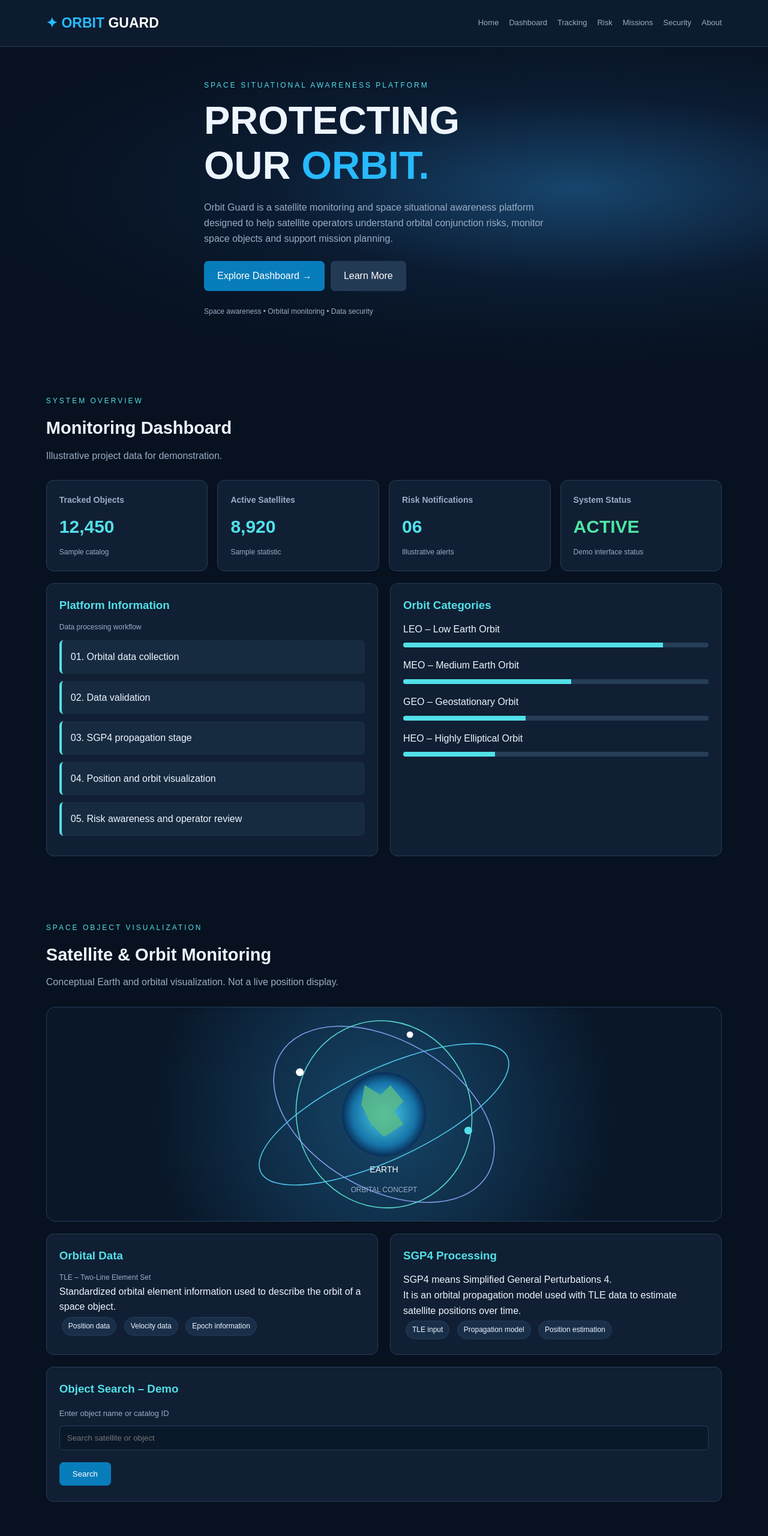
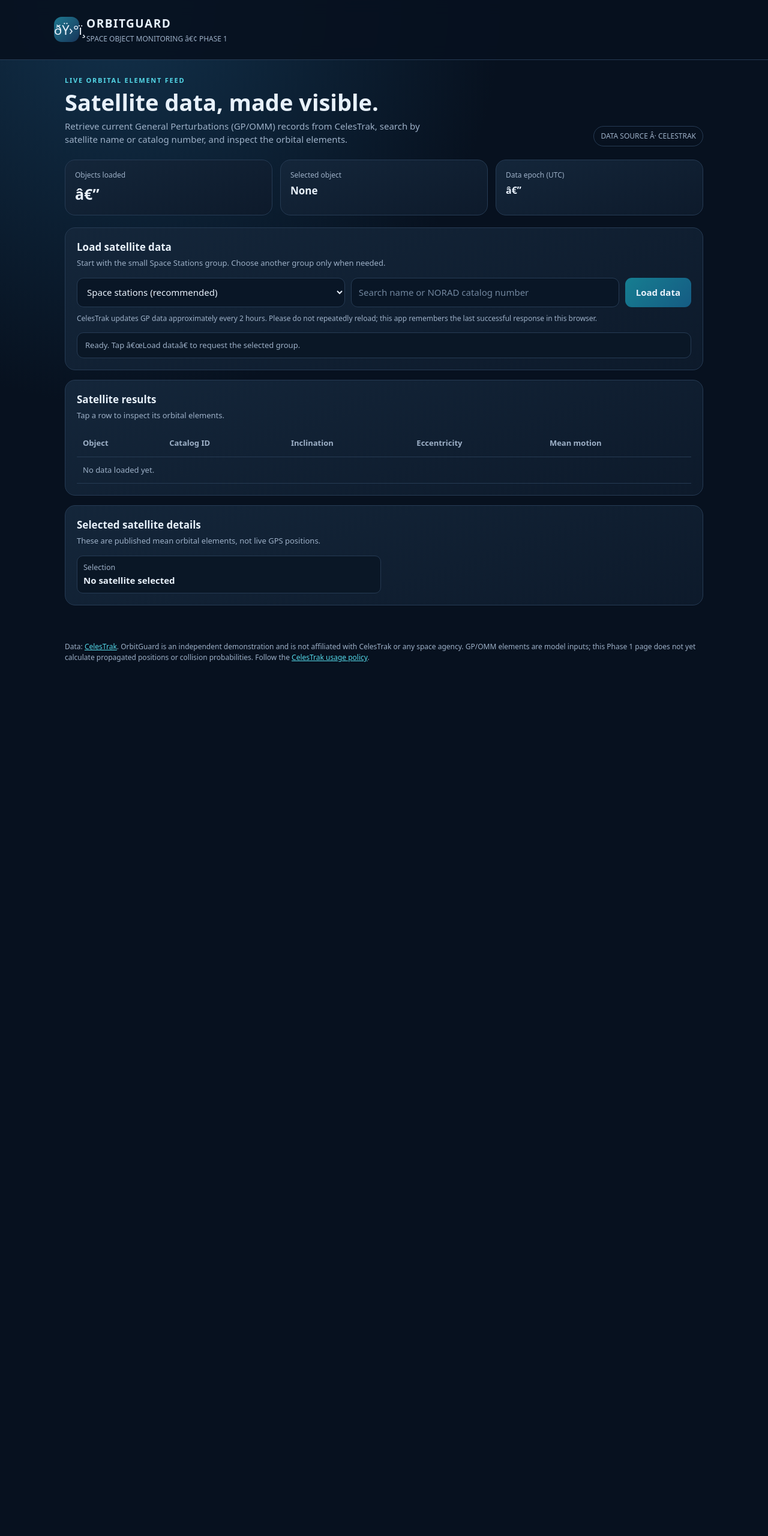
Before and after one commit to angajalasandhya45-a11y/Orbit-guard-, a plain HTML site: page index.html in a window 1280 px wide. Shown: the top 2560 px of the page at 60% size. After the commit the page ends 1135 px from the top, so only its background shows below. Drawn offline with Linux system fonts and the light colour scheme.

Commit message:
Update index.html

```diff
--- a/index.html
+++ b/index.html
@@ -1,501 +1,106 @@
-
 <!DOCTYPE html>
 <html lang="en">
 <head>
 <meta charset="UTF-8">
-<meta name="viewport" content="width=device-width, initial-scale=1.0">
-<title>ORBIT GUARD | Space Intelligence</title>
-
+<meta name="viewport" content="width=device-width, initial-scale=1">
+<meta name="theme-color" content="#07111f">
+<title>OrbitGuard | Live Satellite Data</title>
 <style>
-:root {
-  --bg:#07111f;
-  --panel:#101f33;
-  --panel2:#152941;
-  --blue:#27baff;
-  --cyan:#52e0e8;
-  --text:#edf5ff;
-  --muted:#9aadc5;
-  --border:#263d58;
-}
-* {box-sizing:border-box;margin:0;padding:0}
-html {scroll-behavior:smooth}
-body {
-  background:var(--bg);
-  color:var(--text);
-  font-family:Arial,sans-serif;
-  line-height:1.6;
-}
-header {
-  padding:20px 6%;
-  display:flex;
-  align-items:center;
-  justify-content:space-between;
-  gap:12px;
-  background:#0c1b2e;
-  border-bottom:1px solid var(--border);
-  position:sticky;
-  top:0;
-  z-index:10;
-}
-.logo {font-size:23px;font-weight:bold;color:var(--blue)}
-.logo span {color:white}
-nav {display:flex;gap:17px;flex-wrap:wrap}
-nav a {
-  color:var(--muted);
-  text-decoration:none;
-  font-size:13px;
-}
-nav a:hover {color:var(--cyan)}
-section {padding:55px 6%;scroll-margin-top:85px}
-.container {max-width:1200px;margin:auto}
-.hero {
-  min-height:430px;
-  display:flex;
-  align-items:center;
-  background:
-  radial-gradient(ellipse at 75% 45%,#17456d 0%,#0b1b31 38%,#07111f 75%);
-}
-.hero h1 {font-size:clamp(35px,7vw,65px);line-height:1.15}
-.hero h1 span {color:var(--blue)}
-.hero p {
-  color:var(--muted);
-  max-width:600px;
-  margin:20px 0;
-}
-.btn {
-  display:inline-block;
-  padding:12px 22px;
-  border:0;
-  border-radius:7px;
-  background:#087dbb;
-  color:white;
-  text-decoration:none;
-  cursor:pointer;
-  margin:5px 5px 5px 0;
-}
-.btn:hover {background:#079edc}
-.btn.secondary {background:#233a55}
-.eyebrow {
-  color:var(--cyan);
-  font-size:12px;
-  letter-spacing:3px;
-  margin-bottom:12px;
-}
-h2 {font-size:29px;margin-bottom:10px}
-.subtitle {color:var(--muted);margin-bottom:28px}
-.cards {
-  display:grid;
-  grid-template-columns:repeat(auto-fit,minmax(190px,1fr));
-  gap:16px;
-}
-.card,.panel {
-  background:var(--panel);
-  border:1px solid var(--border);
-  border-radius:12px;
-  padding:21px;
-}
-.card h3 {font-size:14px;color:var(--muted)}
-.number {font-size:30px;color:var(--cyan);font-weight:bold;margin:9px 0}
-.small {font-size:12px;color:var(--muted)}
-.grid2 {
-  display:grid;
-  grid-template-columns:repeat(auto-fit,minmax(280px,1fr));
-  gap:20px;
-}
-.panel {margin-top:20px}
-.panel h3 {color:var(--cyan);margin-bottom:12px}
-.tag {
-  display:inline-block;
-  border:1px solid var(--border);
-  background:#192f49;
-  padding:5px 10px;
-  border-radius:20px;
-  font-size:12px;
-  margin:4px;
-}
-.good {color:#4ee5a2}
-.medium {color:#ffd36c}
-.high {color:#ff8181}
-table {width:100%;border-collapse:collapse;min-width:520px}
-th,td {
-  padding:13px;
-  border-bottom:1px solid var(--border);
-  text-align:left;
-  font-size:13px;
-}
-th {color:var(--cyan)}
-.table-wrap {overflow-x:auto}
-.orbit-box {
-  background:radial-gradient(circle at center,#16476b,#091729 65%);
-  border:1px solid var(--border);
-  border-radius:15px;
-  min-height:300px;
-  display:flex;
-  justify-content:center;
-  align-items:center;
-  overflow:hidden;
-}
-.orbit-box svg {width:100%;max-width:540px}
-input,select {
-  background:#0a192a;
-  border:1px solid var(--border);
-  padding:12px;
-  color:white;
-  border-radius:7px;
-  width:100%;
-  margin:8px 0 15px;
-}
-label {font-size:13px;color:var(--muted)}
-.alert {
-  padding:15px;
-  margin:12px 0;
-  background:#172b40;
-  border-left:4px solid var(--cyan);
-  border-radius:7px;
-}
-footer {
-  text-align:center;
-  padding:35px;
-  background:#0c1b2e;
-  color:var(--muted);
-}
-ul {padding-left:20px;color:var(--muted)}
-li {margin:8px 0}
-.statline {
-  height:8px;
-  border-radius:10px;
-  background:#263d58;
-  overflow:hidden;
-  margin:10px 0 17px;
-}
-.statline span {display:block;height:100%;background:var(--cyan)}
-.hidden {display:none}
-@media(max-width:650px) {
-  header {align-items:flex-start;flex-direction:column}
-  nav {gap:12px}
-  section {padding:42px 5%}
-}
+:root{color-scheme:dark;--bg:#07111f;--panel:#101e30;--panel2:#14263b;--line:#263b54;--text:#e8f1fb;--muted:#9db0c7;--cyan:#54d8e8;--green:#69e0ae;--amber:#ffca72;--red:#ff8585}
+*{box-sizing:border-box}body{margin:0;background:radial-gradient(ellipse at 15% 0%,#12314b 0,transparent 42%),var(--bg);color:var(--text);font:15px/1.5 system-ui,-apple-system,Segoe UI,Roboto,sans-serif}
+header{padding:25px max(18px,calc((100% - 1100px)/2));border-bottom:1px solid var(--line);background:#07111fe8;position:sticky;top:0;z-index:2;backdrop-filter:blur(12px)}
+.brand{display:flex;align-items:center;gap:12px}.logo{width:42px;height:42px;border-radius:13px;background:linear-gradient(135deg,#1e7890,#18365a);display:grid;place-items:center;font-size:22px}.brand h1{font-size:19px;margin:0;letter-spacing:.08em}.brand p{margin:2px 0 0;color:var(--muted);font-size:12px}
+main{max-width:1100px;margin:auto;padding:26px 18px 60px}.intro{display:flex;justify-content:space-between;gap:20px;align-items:end;margin-bottom:22px}.eyebrow{color:var(--cyan);font-size:11px;font-weight:700;letter-spacing:.16em;text-transform:uppercase}.intro h2{font-size:clamp(25px,5vw,38px);line-height:1.12;margin:7px 0}.intro p{color:var(--muted);margin:0;max-width:650px}.pill{border:1px solid var(--line);border-radius:999px;padding:7px 11px;color:var(--muted);font-size:12px;white-space:nowrap}
+.grid{display:grid;grid-template-columns:repeat(3,1fr);gap:13px;margin:20px 0}.stat,.panel{background:linear-gradient(160deg,#14263a,#0d1a2b);border:1px solid var(--line);border-radius:17px}.stat{padding:16px}.stat span{display:block;color:var(--muted);font-size:12px}.stat strong{display:block;font-size:25px;margin-top:4px}
+.panel{padding:19px;margin-top:16px}.panel h3{margin:0 0 4px;font-size:17px}.sub{color:var(--muted);font-size:13px;margin:0 0 15px}
+.controls{display:grid;grid-template-columns:1fr 1fr auto;gap:10px}input,select,button{font:inherit;border-radius:11px;border:1px solid var(--line);padding:12px;background:#091626;color:var(--text);min-width:0}input::placeholder{color:#71869e}button{background:linear-gradient(135deg,#167e91,#155b83);border:0;font-weight:700;cursor:pointer;padding:12px 18px}button:disabled{opacity:.55;cursor:wait}.hint{font-size:12px;color:var(--muted);margin-top:10px}
+.status{margin-top:14px;padding:11px 13px;border-radius:11px;background:#0a1726;color:var(--muted);font-size:13px;border:1px solid var(--line)}.status.ok{color:var(--green)}.status.err{color:var(--red)}
+.tablewrap{overflow-x:auto;margin-top:14px}table{width:100%;border-collapse:collapse;min-width:640px}th,td{text-align:left;padding:12px 10px;border-bottom:1px solid var(--line);font-size:13px}th{color:var(--muted);font-weight:600}td strong{font-size:14px}.tag{display:inline-block;border:1px solid #28536b;color:var(--cyan);padding:3px 7px;border-radius:999px;font-size:11px}
+.detail{display:grid;grid-template-columns:repeat(2,1fr);gap:10px;margin-top:14px}.kv{background:#0a1726;border:1px solid var(--line);border-radius:10px;padding:10px}.kv small{display:block;color:var(--muted)}.kv b{overflow-wrap:anywhere}
+footer{max-width:1100px;margin:auto;padding:0 18px 30px;color:var(--muted);font-size:12px}a{color:var(--cyan)}
+@media(max-width:700px){.intro{display:block}.pill{display:inline-block;margin-top:14px}.grid{grid-template-columns:1fr 1fr}.controls{grid-template-columns:1fr}.detail{grid-template-columns:1fr}}
 </style>
 </head>
-
 <body>
-
-<header>
-  <div class="logo">✦ ORBIT <span>GUARD</span></div>
-  <nav>
-    <a href="#home">Home</a>
-    <a href="#dashboard">Dashboard</a>
-    <a href="#tracking">Tracking</a>
-    <a href="#risk">Risk</a>
-    <a href="#mission">Missions</a>
-    <a href="#security">Security</a>
-    <a href="#about">About</a>
-  </nav>
-</header>
-
-<!-- HOME -->
-
-<section class="hero" id="home">
-<div class="container">
-  <div class="eyebrow">SPACE SITUATIONAL AWARENESS PLATFORM</div>
-  <h1>PROTECTING<br>OUR <span>ORBIT.</span></h1>
-  <p>
-    Orbit Guard is a satellite monitoring and space
-    situational awareness platform designed to help
-    satellite operators understand orbital conjunction
-    risks, monitor space objects and support mission planning.
-  </p>
-  <a class="btn" href="#dashboard">Explore Dashboard →</a>
-  <a class="btn secondary" href="#about">Learn More</a>
-  <p class="small">Space awareness • Orbital monitoring • Data security</p>
+<header><div class="brand"><div class="logo">ðŸ›°ï¸</div><div><h1>ORBITGUARD</h1><p>SPACE OBJECT MONITORING â€¢ PHASE 1</p></div></div></header>
+<main>
+<section class="intro"><div><div class="eyebrow">Live orbital element feed</div><h2>Satellite data, made visible.</h2><p>Retrieve current General Perturbations (GP/OMM) records from CelesTrak, search by satellite name or catalog number, and inspect the orbital elements.</p></div><div class="pill">DATA SOURCE Â· CELESTRAK</div></section>
+<div class="grid">
+ <div class="stat"><span>Objects loaded</span><strong id="count">â€”</strong></div>
+ <div class="stat"><span>Selected object</span><strong id="selectedName" style="font-size:17px">None</strong></div>
+ <div class="stat"><span>Data epoch (UTC)</span><strong id="epoch" style="font-size:16px">â€”</strong></div>
 </div>
+<section class="panel">
+<h3>Load satellite data</h3><p class="sub">Start with the small Space Stations group. Choose another group only when needed.</p>
+<div class="controls">
+<select id="group"><option value="STATIONS">Space stations (recommended)</option><option value="GPS-OPS">GPS operational</option><option value="WEATHER">Weather satellites</option><option value="ACTIVE">Active satellites (large dataset)</option><option value="STARLINK">Starlink (large dataset)</option></select>
+<input id="search" placeholder="Search name or NORAD catalog number">
+<button id="load">Load data</button>
+</div>
+<div class="hint">CelesTrak updates GP data approximately every 2 hours. Please do not repeatedly reload; this app remembers the last successful response in this browser.</div>
+<div id="status" class="status">Ready. Tap â€œLoad dataâ€ to request the selected group.</div>
 </section>
-
-<!-- DASHBOARD -->
-
-<section id="dashboard">
-<div class="container">
-  <div class="eyebrow">SYSTEM OVERVIEW</div>
-  <h2>Monitoring Dashboard</h2>
-  <p class="subtitle">Illustrative project data for demonstration.</p>
-
-  <div class="cards">
-    <div class="card">
-      <h3>Tracked Objects</h3>
-      <div class="number">12,450</div>
-      <p class="small">Sample catalog</p>
-    </div>
-    <div class="card">
-      <h3>Active Satellites</h3>
-      <div class="number">8,920</div>
-      <p class="small">Sample statistic</p>
-    </div>
-    <div class="card">
-      <h3>Risk Notifications</h3>
-      <div class="number">06</div>
-      <p class="small">Illustrative alerts</p>
-    </div>
-    <div class="card">
-      <h3>System Status</h3>
-      <div class="number good">ACTIVE</div>
-      <p class="small">Demo interface status</p>
-    </div>
-  </div>
-
-  <div class="grid2">
-    <div class="panel">
-      <h3>Platform Information</h3>
-      <p class="small">Data processing workflow</p>
-      <div class="alert">01. Orbital data collection</div>
-      <div class="alert">02. Data validation</div>
-      <div class="alert">03. SGP4 propagation stage</div>
-      <div class="alert">04. Position and orbit visualization</div>
-      <div class="alert">05. Risk awareness and operator review</div>
-    </div>
-    <div class="panel">
-      <h3>Orbit Categories</h3>
-      <p>LEO – Low Earth Orbit</p>
-      <div class="statline"><span style="width:85%"></span></div>
-      <p>MEO – Medium Earth Orbit</p>
-      <div class="statline"><span style="width:55%"></span></div>
-      <p>GEO – Geostationary Orbit</p>
-      <div class="statline"><span style="width:40%"></span></div>
-      <p>HEO – Highly Elliptical Orbit</p>
-      <div class="statline"><span style="width:30%"></span></div>
-    </div>
-  </div>
-</div>
+<section class="panel">
+<h3>Satellite results</h3><p class="sub">Tap a row to inspect its orbital elements.</p>
+<div class="tablewrap"><table><thead><tr><th>Object</th><th>Catalog ID</th><th>Inclination</th><th>Eccentricity</th><th>Mean motion</th></tr></thead><tbody id="rows"><tr><td colspan="5" style="color:#9db0c7">No data loaded yet.</td></tr></tbody></table></div>
 </section>
-
-<!-- TRACKING -->
-
-<section id="tracking">
-<div class="container">
-  <div class="eyebrow">SPACE OBJECT VISUALIZATION</div>
-  <h2>Satellite & Orbit Monitoring</h2>
-  <p class="subtitle">
-    Conceptual Earth and orbital visualization.
-    Not a live position display.
-  </p>
-
-  <div class="orbit-box">
-    <svg viewBox="0 0 500 330" role="img"
-    aria-label="Illustration of Earth and satellite orbits">
-      <defs>
-        <radialGradient id="earth">
-          <stop offset="0%" stop-color="#50d7e9"/>
-          <stop offset="75%" stop-color="#1673a8"/>
-          <stop offset="100%" stop-color="#092e57"/>
-        </radialGradient>
-      </defs>
-      <ellipse cx="250" cy="165" rx="210" ry="70"
-        fill="none" stroke="#4cc5e8" stroke-width="1.5"
-        transform="rotate(-25 250 165)"/>
-      <ellipse cx="250" cy="165" rx="185" ry="115"
-        fill="none" stroke="#8199e9" stroke-width="1.5"
-        transform="rotate(30 250 165)"/>
-      <ellipse cx="250" cy="165" rx="145" ry="135"
-        fill="none" stroke="#54d6c9" stroke-width="1.5"
-        transform="rotate(75 250 165)"/>
-      <circle cx="250" cy="165" r="65" fill="url(#earth)"/>
-      <path d="M220 120 L245 135 L260 120 L280 145 L265 160 L280 180 L250 200 L230 180 L215 150 Z"
-        fill="#5dbb84" opacity=".8"/>
-      <circle cx="120" cy="100" r="6" fill="#fff"/>
-      <circle cx="380" cy="190" r="6" fill="#52e0e8"/>
-      <circle cx="290" cy="42" r="5" fill="#fff"/>
-      <text x="250" y="255" fill="white"
-        font-size="13" text-anchor="middle">EARTH</text>
-      <text x="250" y="285" fill="#9aadc5"
-        font-size="11" text-anchor="middle">ORBITAL CONCEPT</text>
-    </svg>
-  </div>
-
-  <div class="grid2">
-    <div class="panel">
-      <h3>Orbital Data</h3>
-      <p class="small">TLE – Two-Line Element Set</p>
-      <p>Standardized orbital element information used
-      to describe the orbit of a space object.</p>
-      <span class="tag">Position data</span>
-      <span class="tag">Velocity data</span>
-      <span class="tag">Epoch information</span>
-    </div>
-    <div class="panel">
-      <h3>SGP4 Processing</h3>
-      <p>SGP4 means Simplified General Perturbations 4.</p>
-      <p>It is an orbital propagation model used with
-      TLE data to estimate satellite positions over time.</p>
-      <span class="tag">TLE input</span>
-      <span class="tag">Propagation model</span>
-      <span class="tag">Position estimation</span>
-    </div>
-  </div>
-
-  <div class="panel">
-    <h3>Object Search – Demo</h3>
-    <label for="objectSearch">Enter object name or catalog ID</label>
-    <input id="objectSearch" placeholder="Search satellite or object">
-    <button class="btn" onclick="searchObject()">Search</button>
-    <p id="searchResult" class="small"></p>
-  </div>
-</div>
+<section class="panel">
+<h3>Selected satellite details</h3><p class="sub">These are published mean orbital elements, not live GPS positions.</p>
+<div id="details" class="detail"><div class="kv"><small>Selection</small><b>No satellite selected</b></div></div>
 </section>
-
-<!-- RISK -->
-
-<section id="risk">
-<div class="container">
-  <div class="eyebrow">CONJUNCTION AWARENESS</div>
-  <h2>Orbital Risk Monitoring</h2>
-  <p class="subtitle">
-    Illustrative risk categories for operator awareness.
-    These are not computed collision probabilities.
-  </p>
-
-  <div class="cards">
-    <div class="card">
-      <h3>Low Priority</h3>
-      <div class="number good">02</div>
-      <p class="small">Sample notifications</p>
-    </div>
-    <div class="card">
-      <h3>Medium Priority</h3>
-      <div class="number medium">03</div>
-      <p class="small">Sample notifications</p>
-    </div>
-    <div class="card">
-      <h3>High Priority</h3>
-      <div class="number high">01</div>
-      <p class="small">Sample notification</p>
-    </div>
-  </div>
-
-  <div class="panel">
-    <h3>Sample Risk Notifications</h3>
-    <div class="alert">
-      <b class="good">LOW PRIORITY</b>
-      <p class="small">Example: Routine orbital monitoring review.</p>
-    </div>
-    <div class="alert">
-      <b class="medium">MEDIUM PRIORITY</b>
-      <p class="small">Example: Additional data quality review recommended.</p>
-    </div>
-    <div class="alert">
-      <b class="high">HIGH PRIORITY</b>
-      <p class="small">Example: Operator attention required for a simulated close-approach alert.</p>
-    </div>
-  </div>
-
-  <div class="panel">
-    <h3>Risk Assessment Factors</h3>
-    <ul>
-      <li>Estimated minimum separation</li>
-      <li>Relative motion information</li>
-      <li>Orbital data uncertainty</li>
-      <li>Data quality and update time</li>
-      <li>Operator review and confirmation</li>
-    </ul>
-  </div>
-</div>
-</section>
-
-<!-- MISSION -->
-
-<section id="mission">
-<div class="container">
-  <div class="eyebrow">MISSION MANAGEMENT</div>
-  <h2>Mission Operations</h2>
-  <p class="subtitle">Mission overview and operator coordination.</p>
-
-  <div class="cards">
-    <div class="card">
-      <h3>Mission Alpha</h3>
-      <div class="number">ACTIVE</div>
-      <p class="small">Sample mission status</p>
-    </div>
-    <div class="card">
-      <h3>Mission Beta</h3>
-      <div class="number">PLANNED</div>
-      <p class="small">Sample mission status</p>
-    </div>
-    <div class="card">
-      <h3>Mission Gamma</h3>
-      <div class="number">REVIEW</div>
-      <p class="small">Sample mission status</p>
-    </div>
-  </div>
-
-  <div class="panel">
-    <h3>Mission Workflow</h3>
-    <div class="alert">01. Mission registration</div>
-    <div class="alert">02. Orbital information review</div>
-    <div class="alert">03. Space environment monitoring</div>
-    <div class="alert">04. Risk notification review</div>
-    <div class="alert">05. Operator decision and documentation</div>
-  </div>
-</div>
-</section>
-
-<!-- SECURITY -->
-
-<section id="security">
-<div class="container">
-  <div class="eyebrow">DATA PROTECTION</div>
-  <h2>Orbit Guard Security Center</h2>
-  <p class="subtitle">
-    Protecting project information against unauthorized
-    access, misuse and theft.
-  </p>
-
-  <div class="cards">
-    <div class="card">
-      <h3>Authentication</h3>
-      <div class="number">🔐</div>
-      <p class="small">Password and multi-factor authentication concepts</p>
-    </div>
-    <div class="card">
-      <h3>Encryption</h3>
-      <div class="number">🛡️</div>
-      <p class="small">Data encryption in transit and at rest</p>
-    </div>
-    <div class="card">
-      <h3>Access Control</h3>
-      <div class="number">👤</div>
-      <p class="small">Role-based permissions</p>
-    </div>
-    <div class="card">
-      <h3>Monitoring</h3>
-      <div class="number">📊</div>
-      <p class="small">Activity logging and security reviews</p>
-    </div>
-  </div>
-
-  <div class="grid2">
-    <div class="panel">
-      <h3>Security Measures</h3>
-      <ul>
-        <li>Strong authentication and MFA</li>
-        <li>Encrypted data communication</li>
-        <li>Role-based access control</li>
-        <li>Secure server-side data storage</li>
-        <li>Regular backups</li>
-        <li>Activity logs and monitoring</li>
-        <li>Privacy policy and data governance</li>
-      </ul>
-    </div>
-    <div class="panel">
-      <h3>Access Roles</h3>
-      <div class="alert">
-        <b>Administrator</b>
-        <p class="small">Manages users and system settings.</p>
-      </div>
-      <div class="alert">
-        <b>Satellite Operator</b>
-        <p class="small">Reviews satellite information and alerts.</p>
-      </div>
-      <div class="alert">
-        <b>Viewer</b>
-        <p class="small">Views permitted dashboard information.</p>
-      </div>
-    </div>
-  </div>
+</main>
+<footer>Data: <a href="https://celestrak.org/" target="_blank" rel="noopener">CelesTrak</a>. OrbitGuard is an independent demonstration and is not affiliated with CelesTrak or any space agency. GP/OMM elements are model inputs; this Phase 1 page does not yet calculate propagated positions or collision probabilities. Follow the <a href="https://celestrak.org/usage-policy.php" target="_blank" rel="noopener">CelesTrak usage policy</a>.</footer>
+<script>
+const API='https://celestrak.org/NORAD/elements/gp.php';
+const $=id=>document.getElementById(id);
+let objects=[];
+const cacheKey=key=>'orbitguard_gp_'+key;
+function status(msg,type=''){ $('status').className='status '+type; $('status').textContent=msg; }
+function val(o,...keys){for(const k of keys){if(o[k]!==undefined&&o[k]!==null&&o[k]!=='')return o[k]}return 'â€”'}
+function fmt(v,n=4){const x=Number(v);return Number.isFinite(x)?x.toFixed(n):v}
+function render(list){
+ objects=list||[];$('count').textContent=objects.length.toLocaleString();
+ $('rows').innerHTML='';
+ if(!objects.length){$('rows').innerHTML='<tr><td colspan="5">No matching objects found.</td></tr>';return}
+ objects.slice(0,300).forEach((o,i)=>{
+  const tr=document.createElement('tr');tr.style.cursor='pointer';
+  const name=val(o,'OBJECT_NAME','SATNAME','NAME');
+  tr.innerHTML=`<td><strong></strong></td><td></td><td></td><td></td><td></td>`;
+  tr.children[0].querySelector('strong').textContent=name;
+  tr.children[1].textContent=val(o,'NORAD_CAT_ID','NORAD_CATID','CATNR');
+  tr.children[2].textContent=fmt(val(o,'INCLINATION'),2)+'Â°';
+  tr.children[3].textContent=fmt(val(o,'ECCENTRICITY'),6);
+  tr.children[4].textContent=fmt(val(o,'MEAN_MOTION'),5)+' rev/day';
+  tr.addEventListener('click',()=>selectObject(o));$('rows').appendChild(tr);
+ });
+ if(objects.length>300)status(`Loaded ${objects.length} objects. Showing first 300 rows; use search to narrow the list.`,'ok');
+}
+function selectObject(o){
+ const name=val(o,'OBJECT_NAME','SATNAME','NAME');$('selectedName').textContent=name;
+ $('epoch').textContent=val(o,'EPOCH');
+ const fields=[['Object name',name],['NORAD catalog ID',val(o,'NORAD_CAT_ID','NORAD_CATID')],['International designator',val(o,'OBJECT_ID')],['Epoch (UTC)',val(o,'EPOCH')],['Inclination',val(o,'INCLINATION')+'Â°'],['Eccentricity',val(o,'ECCENTRICITY')],['RAAN',val(o,'RA_OF_ASC_NODE')+'Â°'],['Argument of pericenter',val(o,'ARG_OF_PERICENTER')+'Â°'],['Mean anomaly',val(o,'MEAN_ANOMALY')+'Â°'],['Mean motion',val(o,'MEAN_MOTION')+' rev/day'],['B* drag term',val(o,'BSTAR')],['Element set number',val(o,'ELEMENT_SET_NO')]];
+ $('details').innerHTML='';fields.forEach(([k,v])=>{const d=document.createElement('div');d.className='kv';const s=document.createElement('small');s.textContent=k;const b=document.createElement('b');b.textContent=v;d.append(s,b);$('details').appendChild(d)});
+}
+async function load(){
+ const group=$('group').value,query=$('search').value.trim(),button=$('load');
+ const key=query?'name_'+query.toLowerCase():'group_'+group;
+ const cached=localStorage.getItem(cacheKey(key));
+ if(cached){try{const c=JSON.parse(cached);if(Date.now()-c.time<2*60*60*1000){render(c.data);status(`Loaded ${c.data.length} records from this browser's cache. CelesTrak is not being queried again within the 2-hour refresh window.`,'ok');return}}catch(e){}}
+ const url=query?`${API}?NAME=${encodeURIComponent(query)}&FORMAT=JSON`:`${API}?GROUP=${encodeURIComponent(group)}&FORMAT=JSON`;
+ button.disabled=true;button.textContent='Loadingâ€¦';status('Requesting data from CelesTrak. Please waitâ€¦');
+ try{
+  const response=await fetch(url,{headers:{Accept:'application/json'}});
+  if(!response.ok)throw new Error(`CelesTrak returned HTTP ${response.status}. Stop here; do not repeatedly retry. Check the provider status or try again later.`);
+  const data=await response.json();
+  if(!Array.isArray(data))throw new Error('The provider response was not the expected JSON list.');
+  localStorage.setItem(cacheKey(key),JSON.stringify({time:Date.now(),data}));
+  render(data);status(`Success: received ${data.length} object records from CelesTrak. Select a row for details.`,'ok');
+  if(data[0])selectObject(data[0]);
+ }catch(e){status(`${e.message} If this is a browser network/CORS error, open the CelesTrak source link directly to check access. No fake data has been inserted.`,'err')}
+ finally{button.disabled=false;button.textContent='Load data'}
+}
+$('load').addEventListener('click',load);
+$('search').addEventListener('keydown',e=>{if(e.key==='Enter')load()});
+</script>
+</body>
+</html>
```
